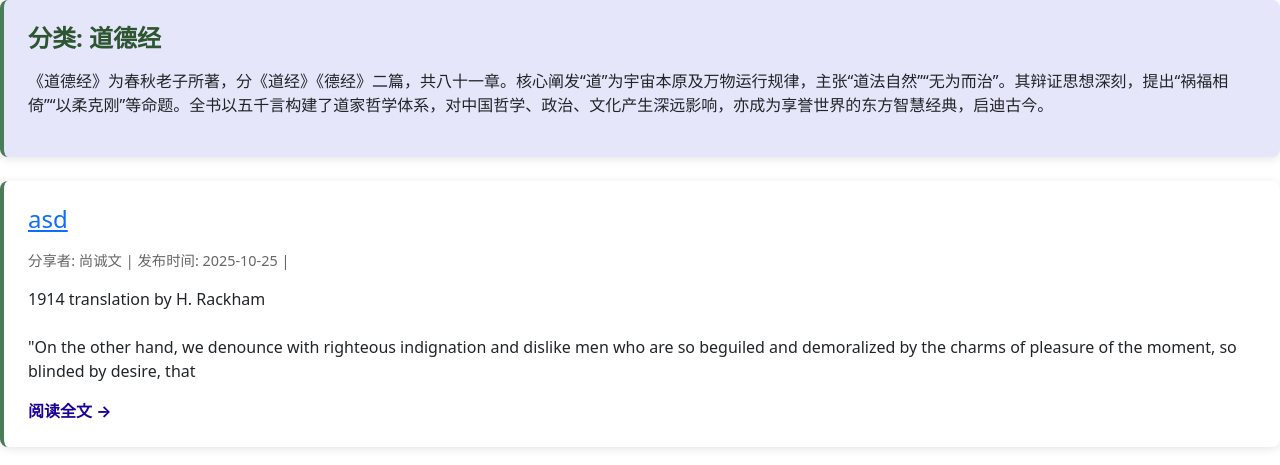
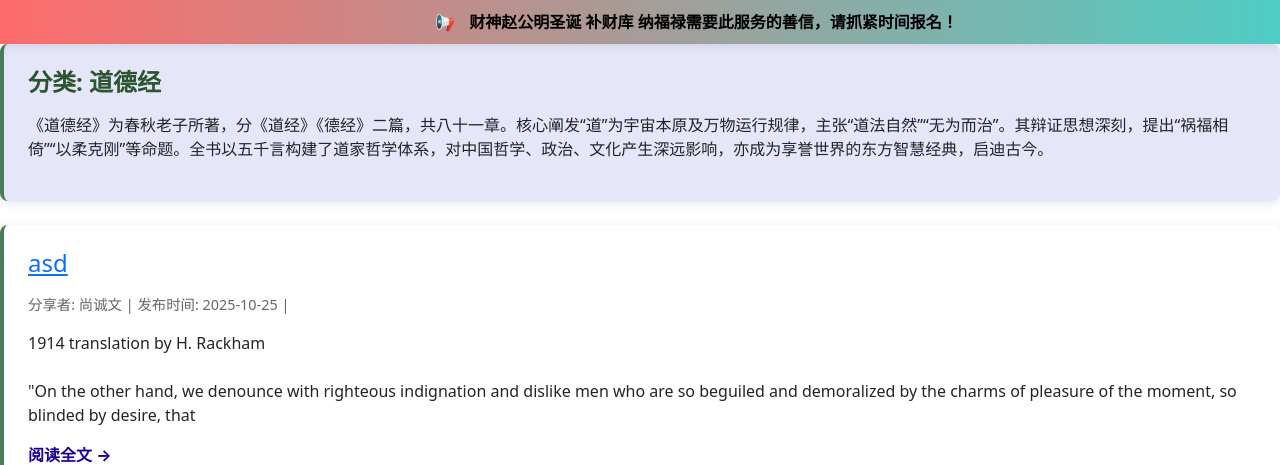
Before and after one commit to Wuhong0917/ChengWenDaoZhang, a Django app: a page that uses Taoism_site/templates/base.html in a window 1280 px wide. Shown: the part 56-521 px from the top of the page. Run offline with Django 5.2, Linux system fonts and the light colour scheme; data comes from the database, SQL or seed files in the repository; some libraries are stand-ins or nearby versions.

```diff
--- a/Taoism_site/templates/base.html
+++ b/Taoism_site/templates/base.html
@@ -66,15 +66,15 @@
 
         {% include 'navbar.html' %}
 
-    <!-- Announcement Bar
+    <!-- Announcement Bar -->
     <div class="announcement-bar">
         <div class="announcement-content">
             <span class="announcement-text">
                 <span class="announcement-icon">📢</span>
-                【化太岁提醒】有需要化<span class="highlight">2026丙午马年太岁法会</span>服务的善信，请抓紧时间报名！
+                财神赵公明圣诞<span class="highlight"> 补财库 纳福禄</span>需要此服务的善信，请抓紧时间报名！
             </span>
         </div>
-    </div>-->
+    </div>
 
 
 
```
